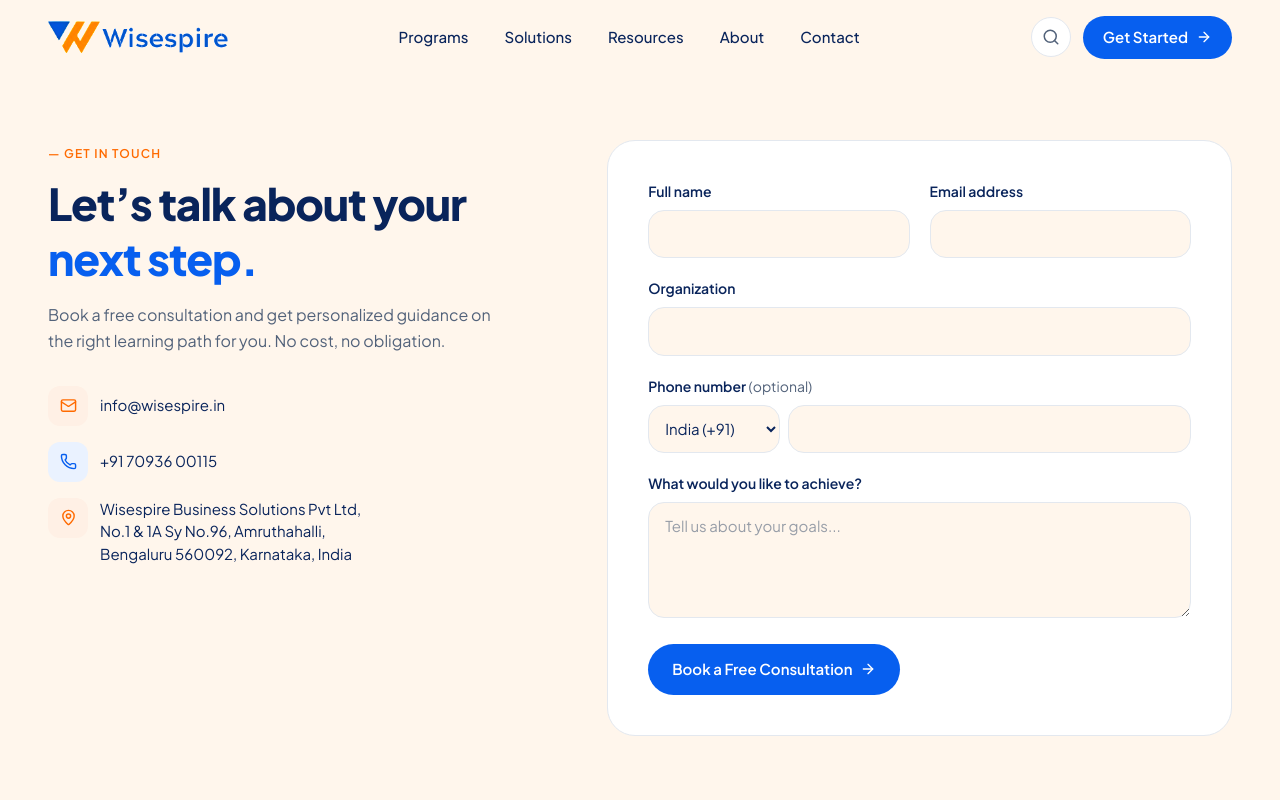
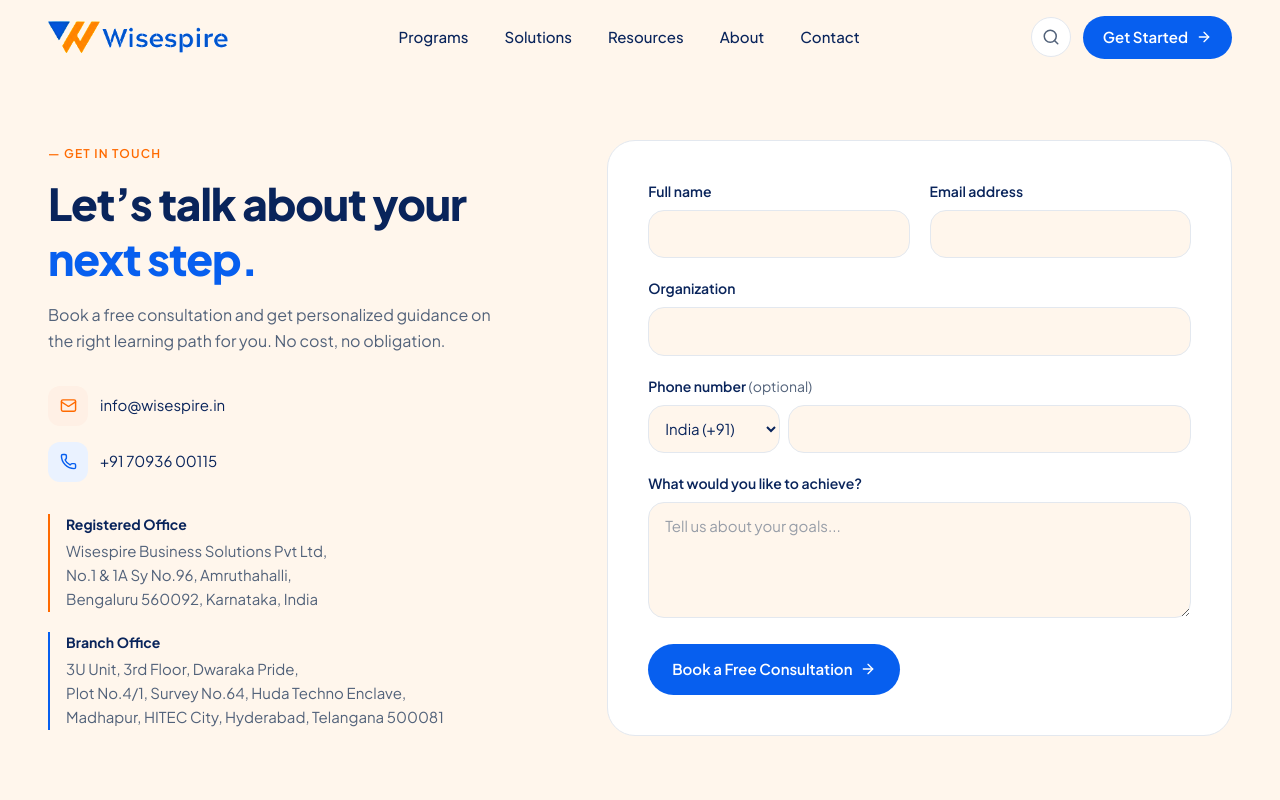
Before and after one commit to forwisespire-eng/wisespire-web, a Next.js app: page /contact in a window 1280 px wide. Shown: the top 800 px of the page. Built offline with nearby package versions, Linux system fonts and the light colour scheme.

Commit message:
Add Registered and Branch office addresses to contact page

```diff
--- a/src/app/contact/page.tsx
+++ b/src/app/contact/page.tsx
@@ -1,7 +1,7 @@
 "use client";
 
 import { useState, type SubmitEvent } from "react";
-import { ArrowRight, Mail, Phone, MapPin, CheckCircle2, Loader2 } from "lucide-react";
+import { ArrowRight, Mail, Phone, CheckCircle2, Loader2 } from "lucide-react";
 
 const countryCodes = [
   { code: "+91", label: "India (+91)" },
@@ -109,17 +109,28 @@ export default function ContactPage() {
               </span>
               +91 70936 00115
             </div>
-            <div className="flex items-start gap-3 text-[15px] text-text">
-              <span className="flex h-10 w-10 shrink-0 items-center justify-center rounded-xl bg-soft-orange text-orange">
-                <MapPin size={17} />
-              </span>
-              <span>
+          </div>
+
+          <div className="mt-8 space-y-5">
+            <div className="border-l-2 border-orange pl-4">
+              <p className="text-[14px] font-bold text-navy">Registered Office</p>
+              <p className="mt-1 text-[15px] leading-relaxed text-text-secondary">
                 Wisespire Business Solutions Pvt Ltd,
                 <br />
                 No.1 &amp; 1A Sy No.96, Amruthahalli,
                 <br />
                 Bengaluru 560092, Karnataka, India
-              </span>
+              </p>
+            </div>
+            <div className="border-l-2 border-blue pl-4">
+              <p className="text-[14px] font-bold text-navy">Branch Office</p>
+              <p className="mt-1 text-[15px] leading-relaxed text-text-secondary">
+                3U Unit, 3rd Floor, Dwaraka Pride,
+                <br />
+                Plot No.4/1, Survey No.64, Huda Techno Enclave,
+                <br />
+                Madhapur, HITEC City, Hyderabad, Telangana 500081
+              </p>
             </div>
           </div>
         </div>
```
